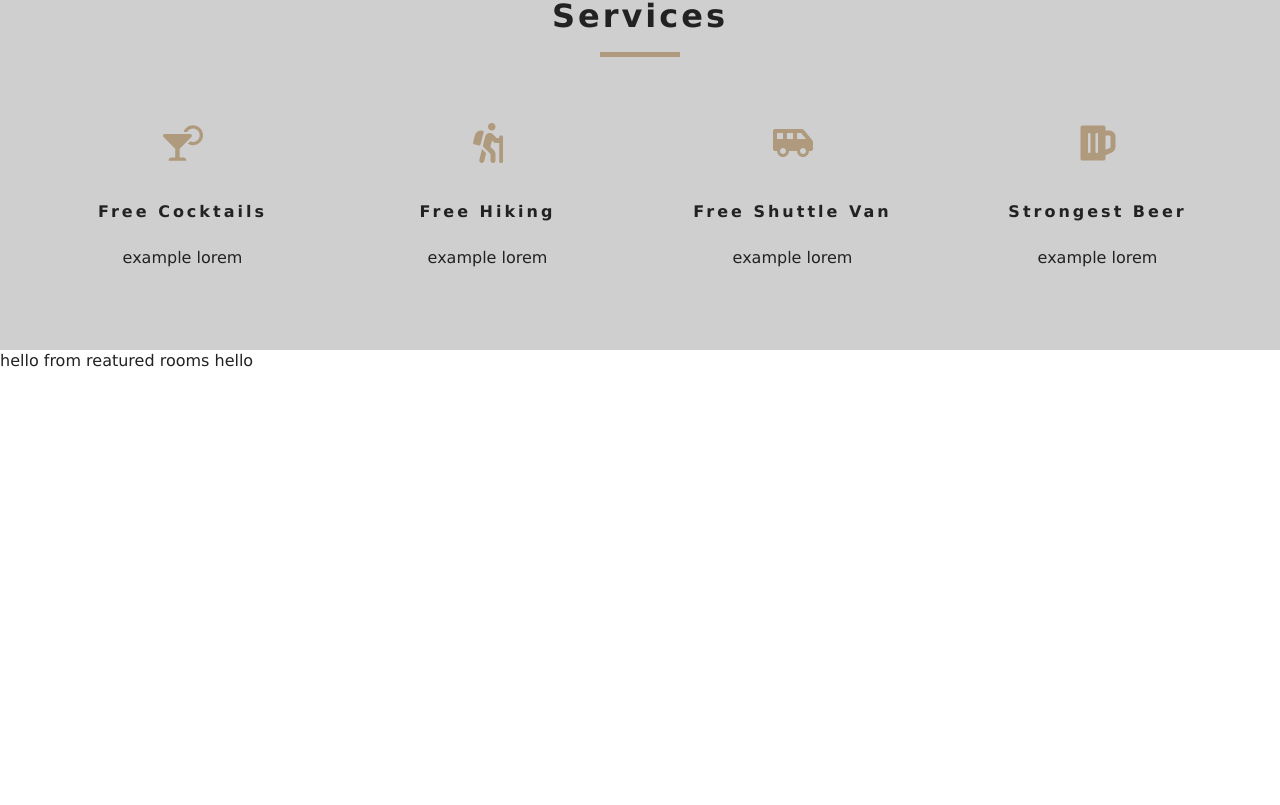
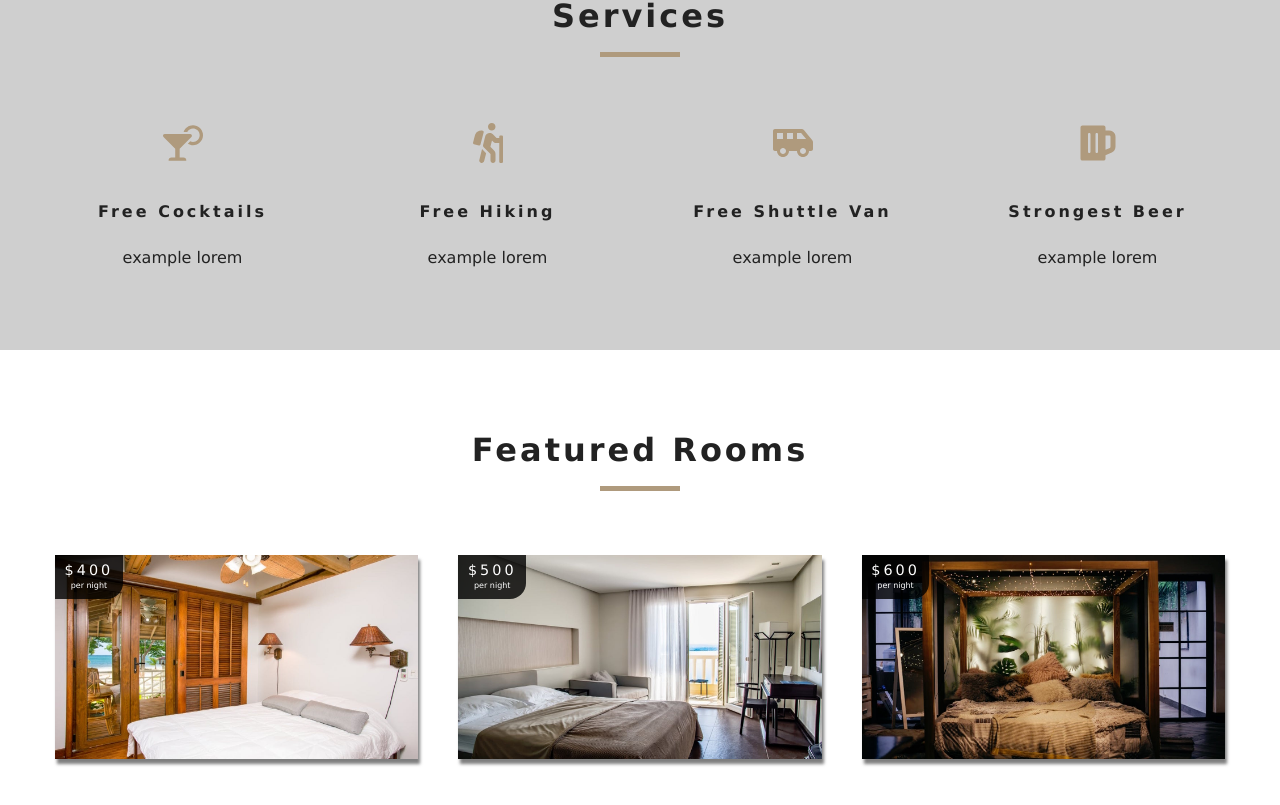
Before and after one commit to johnhou13579/Hotel-Rooms, a React (Create React App) app in the folder hotel-rooms/: page / in a window 1280 px wide. Shown: the part 884-1689 px from the top of the page. Before the commit the page ends 1256 px from the top, so only its background shows below. Built offline with nearby package versions, Linux system fonts and the light colour scheme.

Commit message:
Added featured rooms

```diff
--- a/hotel-rooms/src/Context.js
+++ b/hotel-rooms/src/Context.js
@@ -17,7 +17,7 @@
     componentDidMount() {
         //this.getData
         let rooms = this.formatData(items)
-        let featuredRooms = rooms.filter(room => room.feature == true);
+        let featuredRooms = rooms.filter(room => room.featured === true);
         this.setState({
             rooms,
             featuredRooms,
@@ -32,14 +32,14 @@
             let images = item.fields.images.map(image => image.fields.file.url)
             let room = { ...item.fields, images, id }
 
-            return room;
+            return room
         })
         return tempItems
     }
 
     render() {
         return (
-            <RoomContext.Provider value={"hello"}>
+            <RoomContext.Provider value={{...this.state}}>
                 {this.props.children}
             </RoomContext.Provider>
         )
--- a/hotel-rooms/src/components/FeaturedRooms.js
+++ b/hotel-rooms/src/components/FeaturedRooms.js
@@ -1,16 +1,25 @@
 import React, { Component } from 'react'
 import { RoomContext } from '../Context'
+import Loading from './Loading'
+import Room from './Room'
+import Title from './Title'
 
 export default class FeaturedRooms extends Component {
     static contextType = RoomContext
     render() {
-        const value = this.context;
-        console.log(value);
+        let { loading, featuredRooms: rooms } = this.context;
+        rooms = rooms.map(room => {
+            return <Room key={room.id} room={room} />
+        })
 
         return (
-            <div>
-                hello from reatured rooms {value}
-            </div>
+            <section className="featured-rooms">
+                <Title title="featured rooms" />
+                <div className="featured-rooms-center">
+                    {loading ? <Loading /> : rooms}
+                </div>
+            </section>
+
         )
     }
 }
--- /dev/null
+++ b/hotel-rooms/src/components/Loading.js
@@ -0,0 +1,11 @@
+import React from 'react'
+import loadingGif from '../images/gif/loading-arrow.gif'
+
+export default function Loading() {
+    return (
+        <div className="loading">
+            <h4>rooms data loading...</h4>
+            <img src={loadingGif} />
+        </div>
+    )
+}
--- /dev/null
+++ b/hotel-rooms/src/components/Room.js
@@ -0,0 +1,19 @@
+import React from 'react'
+import {Link} from 'react-router-dom'
+import defaultImg from '../images/room-1.jpeg'
+
+export default function Room({room}) {
+    const{name, slug, images, price} = room;
+    return (
+        <article className="room">
+            <div className="img-container">
+                <img src={images[0] || defaultImg} alt="single room" />
+                <div className="price-top">
+                    <h6>${price}</h6>
+                    <p>per night</p>
+                </div>
+                <Link to={`/rooms/${slug}`} className="btn-primary room-link">Features</Link>
+            </div>
+        </article>
+    )
+}
```
